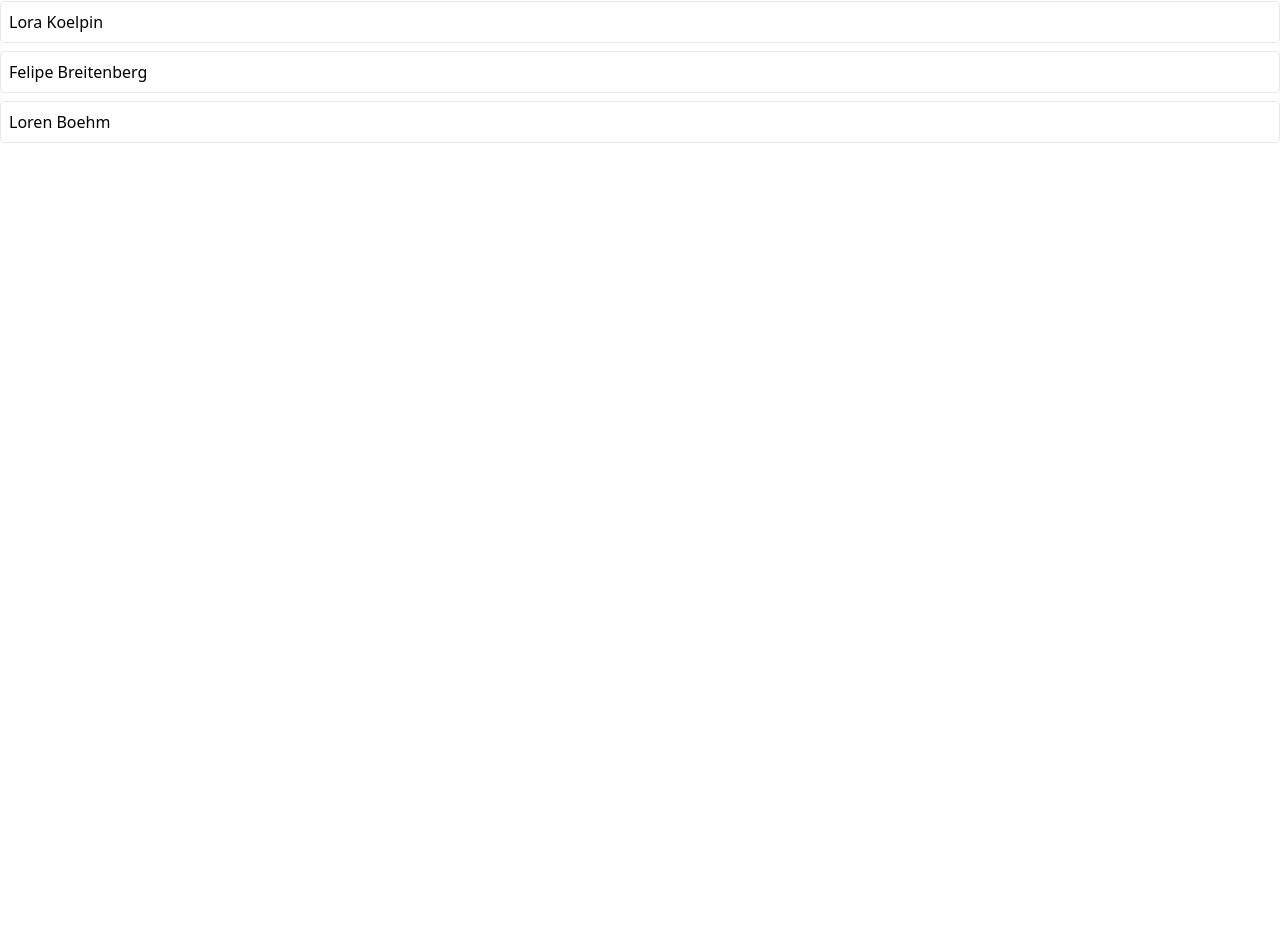
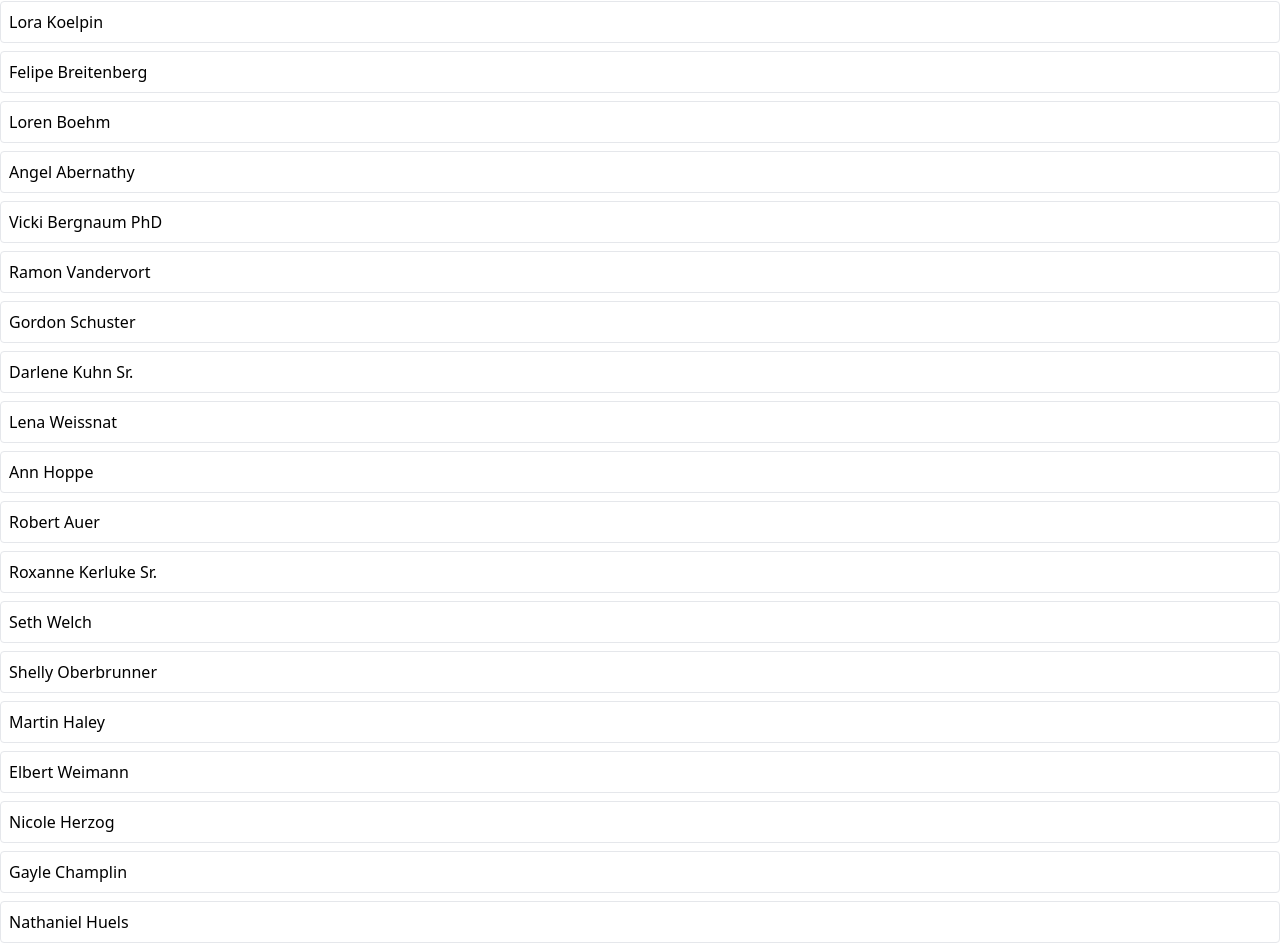
Before and after one commit to ZakyAbanoub/redux-async-media, a React (Vite) app: page / in a window 1280 px wide. Shown: the part 167-1118 px from the top of the page. Before the commit the page ends 800 px from the top, so only its background shows below. Built offline with nearby package versions, Linux system fonts and the light colour scheme; data requests are answered from the project's data file.

Commit message:
add useThunk hook

```diff
--- a/db.json
+++ b/db.json
@@ -19,6 +19,70 @@
     {
       "name": "Loren Boehm",
       "id": 5
+    },
+    {
+      "name": "Angel Abernathy",
+      "id": 6
+    },
+    {
+      "name": "Vicki Bergnaum PhD",
+      "id": 7
+    },
+    {
+      "name": "Ramon Vandervort",
+      "id": 8
+    },
+    {
+      "name": "Gordon Schuster",
+      "id": 9
+    },
+    {
+      "name": "Darlene Kuhn Sr.",
+      "id": 10
+    },
+    {
+      "name": "Lena Weissnat",
+      "id": 11
+    },
+    {
+      "name": "Ann Hoppe",
+      "id": 12
+    },
+    {
+      "name": "Robert Auer",
+      "id": 13
+    },
+    {
+      "name": "Roxanne Kerluke Sr.",
+      "id": 14
+    },
+    {
+      "name": "Seth Welch",
+      "id": 15
+    },
+    {
+      "name": "Shelly Oberbrunner",
+      "id": 16
+    },
+    {
+      "name": "Martin Haley",
+      "id": 17
+    },
+    {
+      "name": "Elbert Weimann",
+      "id": 18
+    },
+    {
+      "name": "Nicole Herzog",
+      "id": 19
+    },
+    {
+      "name": "Gayle Champlin",
+      "id": 20
+    },
+    {
+      "name": "Nathaniel Huels",
+      "id": 21
     }
   ],
   "albums": [],
--- a/src/components/UsersList.jsx
+++ b/src/components/UsersList.jsx
@@ -1,28 +1,31 @@
-import { useState, useEffect } from "react";
-import { useDispatch, useSelector } from "react-redux";
+import { useEffect } from "react";
+import { useSelector } from "react-redux";
 import { fetchUsers, addUser } from "../store";
 import Button from "./Button";
 import Skeleton from "./Skeleton";
+import { useThunk } from "../hooks/use-thunk";
 
 const UsersList = () => {
-  const dispatch = useDispatch();
-  const { isLoading, data, error } = useSelector((state) => {
+  const [doFetchUsers, isLoadingUsers, loadingUsersError] =
+    useThunk(fetchUsers);
+  const [doCreateUser, isCreatingUser, creatingUserError] = useThunk(addUser);
+  const { data } = useSelector((state) => {
     return state.users;
   });
 
   useEffect(() => {
-    dispatch(fetchUsers());
-  }, [dispatch]);
+    doFetchUsers();
+  }, [doFetchUsers]);
 
   const addUserHandler = () => {
-    dispatch(addUser());
+    doCreateUser();
   };
 
-  if (isLoading) {
+  if (isLoadingUsers) {
     return <Skeleton times={6} className="h-10 w-full" />;
   }
 
-  if (error) {
+  if (loadingUsersError) {
     return <div>Error fetching data..</div>;
   }
 
@@ -40,7 +43,12 @@ const UsersList = () => {
     <div>
       <div className="flex flex-row justify-between m-3">
         <h1 className="m-2 text-xl">Users</h1>
-        <Button onClick={addUserHandler}>Add User</Button>
+        {isCreatingUser ? (
+          "Creating User..."
+        ) : (
+          <Button onClick={addUserHandler}>Add User</Button>
+        )}
+        {creatingUserError && "Error creating user..."}
       </div>
       {renderedUsers}
     </div>
--- /dev/null
+++ b/src/hooks/use-thunk.js
@@ -0,0 +1,20 @@
+import { useState, useCallback } from "react";
+import { useDispatch } from "react-redux";
+
+export function useThunk(thunk) {
+    const dispatch = useDispatch();
+    const [isLoading, setIsLoading] = useState(false);
+    const [error, setError] = useState(null);
+
+    const runThunk = useCallback(
+        (arg) => {
+            setIsLoading(true);
+            dispatch(thunk(arg))
+                .unwrap()
+                .catch((err) => setError(err))
+                .finally(() => setIsLoading(false));
+        }, [dispatch, thunk]
+    );
+
+    return [runThunk, isLoading, error];
+}
--- a/src/store/thunks/addUser.js
+++ b/src/store/thunks/addUser.js
@@ -4,7 +4,7 @@ import { faker } from "@faker-js/faker";
 
 const addUser = createAsyncThunk("users/add", async() => {
     const response = await axios.post(`http://localhost:3005/users`, {
-        name: faker.name.fullName(),
+        name: faker.person.fullName(),
     });
     return response.data;
 });
--- a/src/store/thunks/fetchUsers.js
+++ b/src/store/thunks/fetchUsers.js
@@ -1,7 +1,7 @@
 import { createAsyncThunk } from "@reduxjs/toolkit";
 import axios from "axios";
 
-const fetchUsers = createAsyncThunk("users/fetch", async () => {
+const fetchUsers = createAsyncThunk("users/fetch", async() => {
     const response = await axios.get("http://localhost:3005/users");
 
     //DEV ONLY
```
Lines whose indentation alone changed are shown as unchanged.
